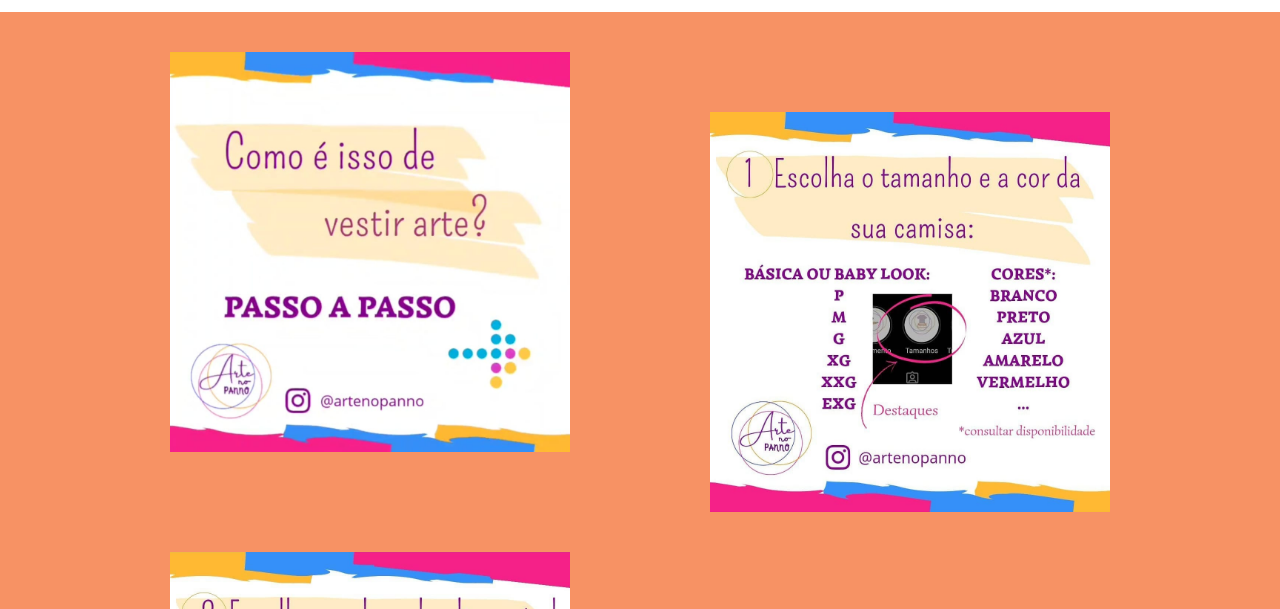
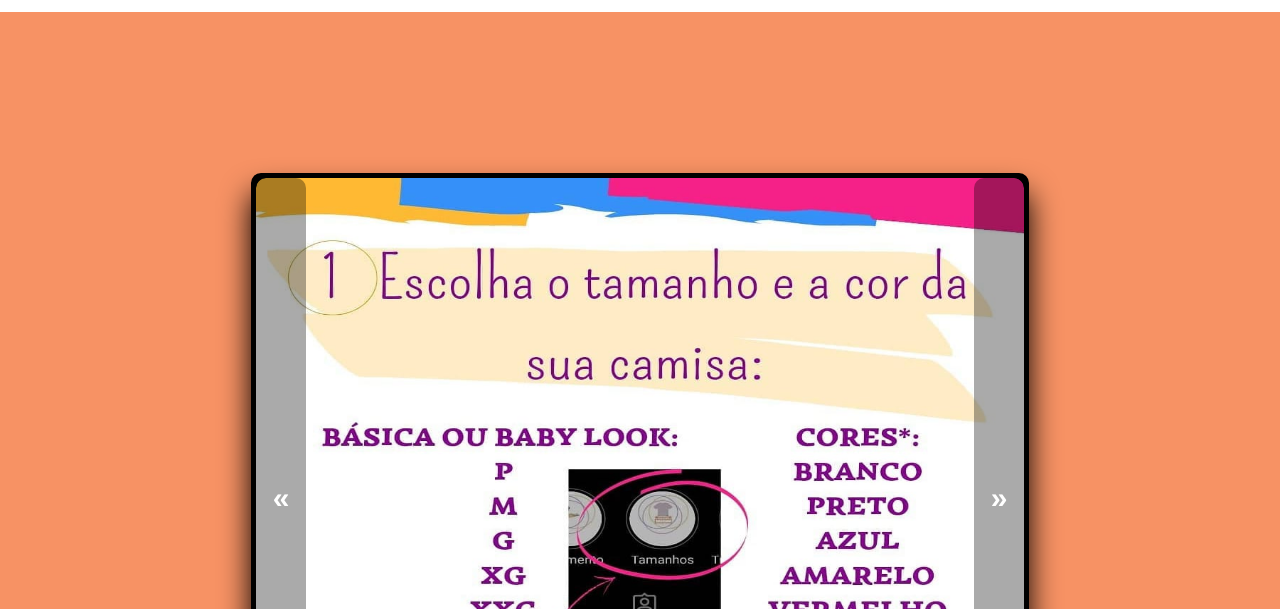
Before and after one commit to Adrianodbs/arte-no-panno, a plain HTML site: page index.html in a window 1280 px wide. Shown: the part 168-777 px from the top of the page. Drawn offline with Linux system fonts and the light colour scheme.

Commit message:
slide adicionado

```diff
--- a/assets/css/vestir-arte.css
+++ b/assets/css/vestir-arte.css
@@ -1,30 +1,59 @@
 .vestir-arte{
-  background-color: var(--laranja);
-  padding: 20px;
+ background-color: var(--laranja);
+ padding: 1px 0;
+}
+
+.container-slide{
   display: flex;
-  flex-direction: column;
+  justify-content: space-between;
+  width: 60vw;
+  height: 80vh;
+  background-color: black;
+  margin: 20vh auto;
+  border-radius: 10px;
+  box-shadow: 0 20px 30px black;
+  border: 5px solid black;
+  box-sizing: content-box;
+}
+
+.container-items {
+  position: absolute;
+  display: flex;
+  width: 60vw;
+  height: 80vh;
+  border-radius: 10px;
+  overflow: hidden;
+}
+
+.item {
+  width: 60vw;
+  height: 80vh;
+  transition: all 1s;
+}
+.item:first-child{
+  margin-left: -100%;
+}
+
+.item img {
+  width: 60vw;
+  height: 80vh;
+  border-radius: 10px;
+}
+
+.action-button{
+  font: bold 30px sans-serif;
+  display: flex;
   justify-content: center;
   align-items: center;
+  width: 50px;
+  color: #00000000;
+  user-select: none;
+  z-index: 1;
 }
-
-.vestir-arte img{
-  width: 400px;
-  height: 400px;
-  margin: 20px;
+.action-button{
+  color: white;
+  background-color: #00000055;
+  border-radius: 10px;
   cursor: pointer;
-  transition: opacity .3s;
+  transition: all 1s;
 }
-
-.vestir-arte img:hover{
-  opacity: .8;
-}
-
-.vestir-arte__1, .vestir-arte__2{
-  display: flex;
-  gap: 100px;
-}
-
-.vestir-arte__1 img:last-child,
-.vestir-arte__2 img:last-child{
-  margin-top: 80px;
-}
--- /dev/null
+++ b/assets/js/vestir-arte.js
@@ -0,0 +1,37 @@
+'use strict'
+
+const images = [
+  { id: '1', url: '../../assets/img/pp1.jpeg' },
+  { id: '2', url: '../../assets/img/pp2.jpeg' },
+  { id: '3', url: '../../assets/img/pp3.jpeg' },
+  { id: '4', url: '../../assets/img/pp4.jpeg' }
+]
+
+const containerItems = document.querySelector('#container-items')
+
+const loadImages = (images, container) => {
+  images.forEach(image => {
+    container.innerHTML += `
+    <div class = 'item'>
+      <img src='${image.url}'/>
+    </div>
+    `
+  })
+}
+
+loadImages(images, containerItems)
+let items = document.querySelectorAll('.item')
+
+const next = () => {
+  containerItems.appendChild(items[0])
+  items = document.querySelectorAll('.item')
+}
+
+const previous = () => {
+  const lastItem = items[items.length - 1]
+  containerItems.insertBefore(lastItem, items[0])
+  items = document.querySelectorAll('.item')
+}
+
+document.querySelector('#previous').addEventListener('click', previous)
+document.querySelector('#next').addEventListener('click', next)
--- a/index.html
+++ b/index.html
@@ -96,14 +96,10 @@
 
     <main>
       <section class="vestir-arte">
-        <div class="vestir-arte__1">
-          <img src="./assets/img/pp1.jpeg" alt="" />
-          <img src="./assets/img/pp2.jpeg" alt="" />
-        </div>
-
-        <div class="vestir-arte__2">
-          <img src="./assets/img/pp3.jpeg" alt="" />
-          <img src="./assets/img/pp4.jpeg" alt="" />
+        <div class="container-slide">
+          <div class="action-button" id="previous">&laquo</div>
+          <div class="container-items" id="container-items"></div>
+          <div class="action-button" id="next">&raquo</div>
         </div>
       </section>
 
@@ -189,5 +185,6 @@
     </footer>
 
     <script src="./assets/js/produtos.js"></script>
+    <script src="./assets/js/vestir-arte.js"></script>
   </body>
 </html>
```
